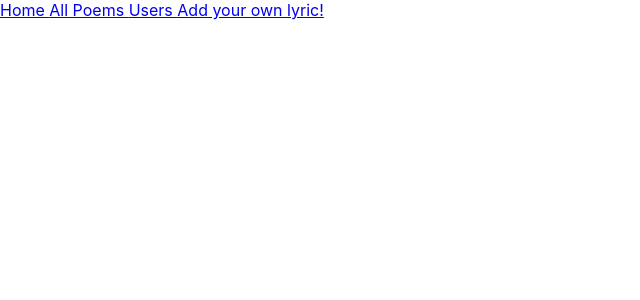
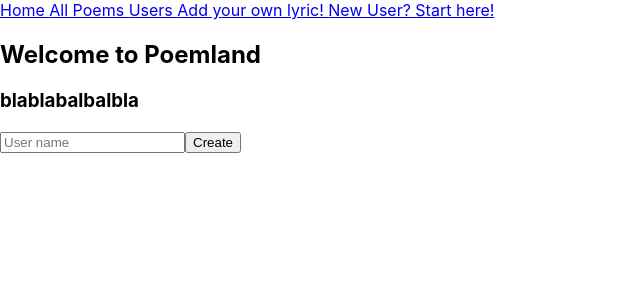
Before and after one commit to isabessa05/phase-3-project-react, a React (Create React App) app: page /newuser in a window 1280 px wide. Shown: the top 300 px of the page, without its empty margins (0-640 px from the left). Built offline with nearby package versions, Linux system fonts and the light colour scheme; no server answers.

Commit message:
missing edit input

```diff
--- a/src/App.js
+++ b/src/App.js
@@ -5,6 +5,7 @@ import AllPoems from './AllPoems'
 import NavBar from './NavBar';
 import Users from "./Users";
 import LyricsForm from "./LyricsForm";
+import NewUser from "./NewUser";
 
 function App() {
 
@@ -24,6 +25,29 @@ function App() {
 
 
 
+    function handleClickDelete(poemId) {
+      fetch(`http://localhost:9292/poems/${poemId}`,
+      { method: 'DELETE' })
+    }
+
+    function handleClickDeleteUser(userId) {
+      fetch(`http://localhost:9292/users/${userId}`,
+      { method: 'DELETE' });
+
+
+
+
+      // eventually delete all the poems of the user as you delete the user
+      // fetch(`http://localhost:9292/poems/user/${userId}`,
+      // { method: 'DELETE' })
+    }
+
+
+
+
+
+
+
 
   return (
     <div>
@@ -33,10 +57,13 @@ function App() {
           <AllPoems poems={poems} />
         </Route>
         <Route exact path='/users'>
-          <Users />
+          <Users handleClickDeleteUser={handleClickDeleteUser} handleClickDelete={handleClickDelete}/>
         </Route>
         <Route exact path='/lyric'>
           <LyricsForm/>
+        </Route>
+        <Route exact path='/newuser'>
+          <NewUser />
         </Route>
       </Switch>
     </div>
--- a/src/DisplayUsers.js
+++ b/src/DisplayUsers.js
@@ -1,9 +1,21 @@
 
 import './card.css'
+import {useState} from 'react'
+
+function DisplayUsers({handleClickDelete, poem}) {
 
 
-function DisplayUsers({poem}) {
+   const [buttonClicked, setButtonClicked] = useState(false)
 
+  function handleClick() {
+    handleClickDelete(poem.id)
+  }
+
+  function showEdit () {
+
+    setButtonClicked(!buttonClicked)
+
+  }
 
           return (
             <div class="card">
@@ -12,8 +24,11 @@ function DisplayUsers({poem}) {
                 <div class="container">
                 <p>{poem.poem}</p>
             </div>
-            <button> Edit </button>
-            <button> Delete </button>
+            <button onClick={showEdit}> Edit </button>
+            <div>
+            {buttonClicked ? <h1>Hi</h1> : null}
+            </div>
+            <button onClick={handleClick}> Delete </button>
         </div>
       )}
 
--- a/src/NavBar.js
+++ b/src/NavBar.js
@@ -11,6 +11,7 @@ function NavBar () {
         <Link to="/poems"> All Poems   </Link>
         <Link to="/users"> Users </Link>
         <Link to="/lyric"> Add your own lyric! </Link>
+        <Link to="/newuser"> New User? Start here! </Link>
         </div>
         </nav>
     )
--- a/src/NewPoem.js
+++ b/src/NewPoem.js
@@ -28,7 +28,6 @@ function NewPoem ({userId, lyric}) {
         body: JSON.stringify(newPoem),
     });
 
-    console.log(newPoem)
 
     }
 
@@ -36,7 +35,7 @@ function NewPoem ({userId, lyric}) {
         <div className="new-poem-form">
             <h1>Your quote is: {lyric.quote}</h1>
         <form onSubmit={addPoem}>
-          <input onChange={handleChange} value={formInput.poem} type="text" name="poem" placeholder="Create your art    " />
+          <input onChange={handleChange} value={formInput.poem} type="text" name="poem" placeholder="Create your art " />
                 <button type="submit">Post it!</button>
         </form>
       </div>
--- /dev/null
+++ b/src/NewUser.js
@@ -0,0 +1,44 @@
+import React, { useState } from "react";
+
+function NewUser () {
+
+    const [formInput, setFormInput] = useState({
+        name: "",
+    })
+
+    const newUser = {
+        name: formInput
+    }
+
+    function handleChange(e){
+        setFormInput(e.target.value)
+    }
+
+    function addUser(e){
+        e.preventDefault()
+
+        fetch("http://localhost:9292/users", {
+            method: "POST",
+            headers: {
+             "Accept": "application/json",
+             "Content-Type":"application/json"
+        },
+        body: JSON.stringify(newUser),
+    });
+
+
+    }
+
+    return (
+        <div className="new-user-form">
+            <h2>Welcome to Poemland</h2>
+            <h3> blablabalbalbla </h3>
+        <form onSubmit={addUser}>
+          <input onChange={handleChange} value={formInput.name} type="text" name="name" placeholder="User name " />
+                <button type="submit"> Create </button>
+        </form>
+      </div>
+    );
+}
+
+export default NewUser;
--- a/src/UserPoems.js
+++ b/src/UserPoems.js
@@ -4,18 +4,16 @@ import { useEffect, useState } from 'react'
 import NewPoem from './NewPoem'
 
 
-function UserPoems({ handleNewLyric, userId }) {
+function UserPoems({ handleClickDelete, userId }) {
 
 
     const [userPoems, setUserPoems] = useState([])
     const [lyric, setLyric] = useState({})
     const [buttonClicked, setButtonClicked] = useState(false)
-    const [lyricId, setLyricId] = useState()
-    const [lyricQuote, setLyricQuote] = useState()
 
 
     const userPoemCards = userPoems.map((poem) => {
-        return <DisplayUsers poem={poem} />
+        return <DisplayUsers handleClickDelete={handleClickDelete} poem={poem} />
     })
 
 
--- a/src/Users.js
+++ b/src/Users.js
@@ -1,16 +1,17 @@
 import React from "react";
 import {useEffect, useState} from 'react'
 import UserPoems from "./UserPoems";
+import NewUser from "./NewUser";
 
 
 
-function Users ({handleNewLyric}){
+function Users ({handleClickDelete, handleClickDeleteUser}){
 
 
 const [users, setUsers] = useState([])
 const [userId, setUserId] = useState()
 const [buttonClicked, setButtonClicked] = useState(false)
-const showUserPoems = <UserPoems handleNewLyric={handleNewLyric} userId = {userId}/>
+const showUserPoems = <UserPoems handleClickDelete={handleClickDelete} userId = {userId}/>
 
 
 useEffect(() => {
@@ -25,22 +26,31 @@ useEffect(() => {
     function handleClick(event) {
         setButtonClicked(!buttonClicked)
         setUserId(event.currentTarget.id)
-        console.log("hello")
-        console.log(buttonClicked)
-
-        //store id with user.id inside a state and call that inside userpoems to fetch and display the poems for that specific user
     }
 
-    function moveBack()
-    {
-        setButtonClicked(!buttonClicked)
+    function handleClickUser (e) {
+        const newUserId = (e.currentTarget.id)
+        handleClickDeleteUser(newUserId)
     }
+
+    // function moveBack()
+    // {
+    //     setButtonClicked(!buttonClicked)
+    // }
+
+
     const showUsers = users.map((user) => {
-        // return <DisplayUsers key={user.id} user = {user} handleClick={handleClick} />
         return (
             <div class="container" >
+            <div>
             <button onClick={(event) => handleClick(event)} id={user.id}>{user.name}</button>
         </div>
+            <div>
+            <button onClick={(e) => handleClickUser(e)} id={user.id}>X</button>
+            </div>
+            <br></br>
+            </div>
+
         )
     })
 
```
